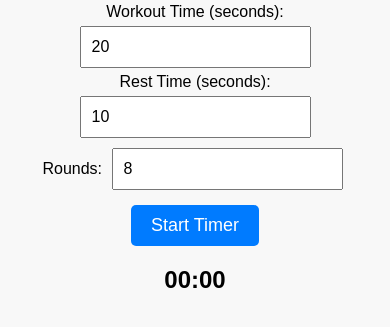
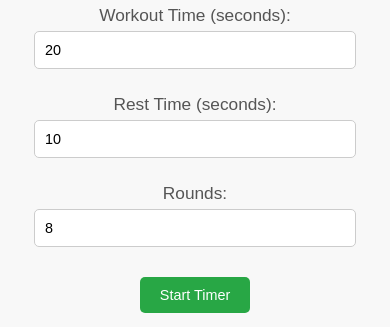
Before and after one commit to andrew-snape/CrossFit-timer, a plain HTML site: page index.html in a window 390 px wide. Shown: the part 77-404 px from the top of the page. Drawn offline with Linux system fonts and the light colour scheme.

Commit message:
Update styles.css

```diff
--- a/styles.css
+++ b/styles.css
@@ -1,30 +1,86 @@
+/* General Styles */
 body {
   font-family: Arial, sans-serif;
+  margin: 0;
+  padding: 0;
+  background-color: #f8f8f8;
+  color: #333;
   text-align: center;
-  background-color: #f8f8f8;
 }
 
 h1 {
-  color: #333;
+  font-size: 2.5em;
+  margin: 20px 0;
+  color: #007bff;
+}
+
+label {
+  display: block;
+  margin: 10px 0 5px;
+  font-size: 1.2em;
+  color: #555;
 }
 
 input {
-  margin: 5px;
   padding: 10px;
-  font-size: 16px;
+  font-size: 1em;
+  width: 60%;
+  max-width: 300px;
+  margin-bottom: 15px;
+  border: 1px solid #ccc;
+  border-radius: 5px;
 }
 
 button {
   padding: 10px 20px;
-  font-size: 18px;
-  margin-top: 10px;
-  background-color: #007bff;
+  font-size: 1.2em;
+  margin-top: 15px;
+  background-color: #28a745;
   color: #fff;
   border: none;
   border-radius: 5px;
   cursor: pointer;
+  transition: background-color 0.3s;
 }
 
 button:hover {
-  background-color: #0056b3;
+  background-color: #218838;
 }
+
+/* Timer Styles */
+#timer {
+  font-size: 3em;
+  font-weight: bold;
+  margin: 20px 0;
+  color: #dc3545;
+}
+
+#status {
+  font-size: 1.5em;
+  font-weight: bold;
+  color: #007bff;
+  margin-top: 10px;
+}
+
+/* Responsive Layout */
+@media (max-width: 768px) {
+  body {
+    font-size: 90%;
+  }
+
+  input {
+    width: 80%;
+  }
+
+  button {
+    font-size: 1em;
+  }
+
+  #timer {
+    font-size: 2.5em;
+  }
+
+  #status {
+    font-size: 1.2em;
+  }
+}
```
